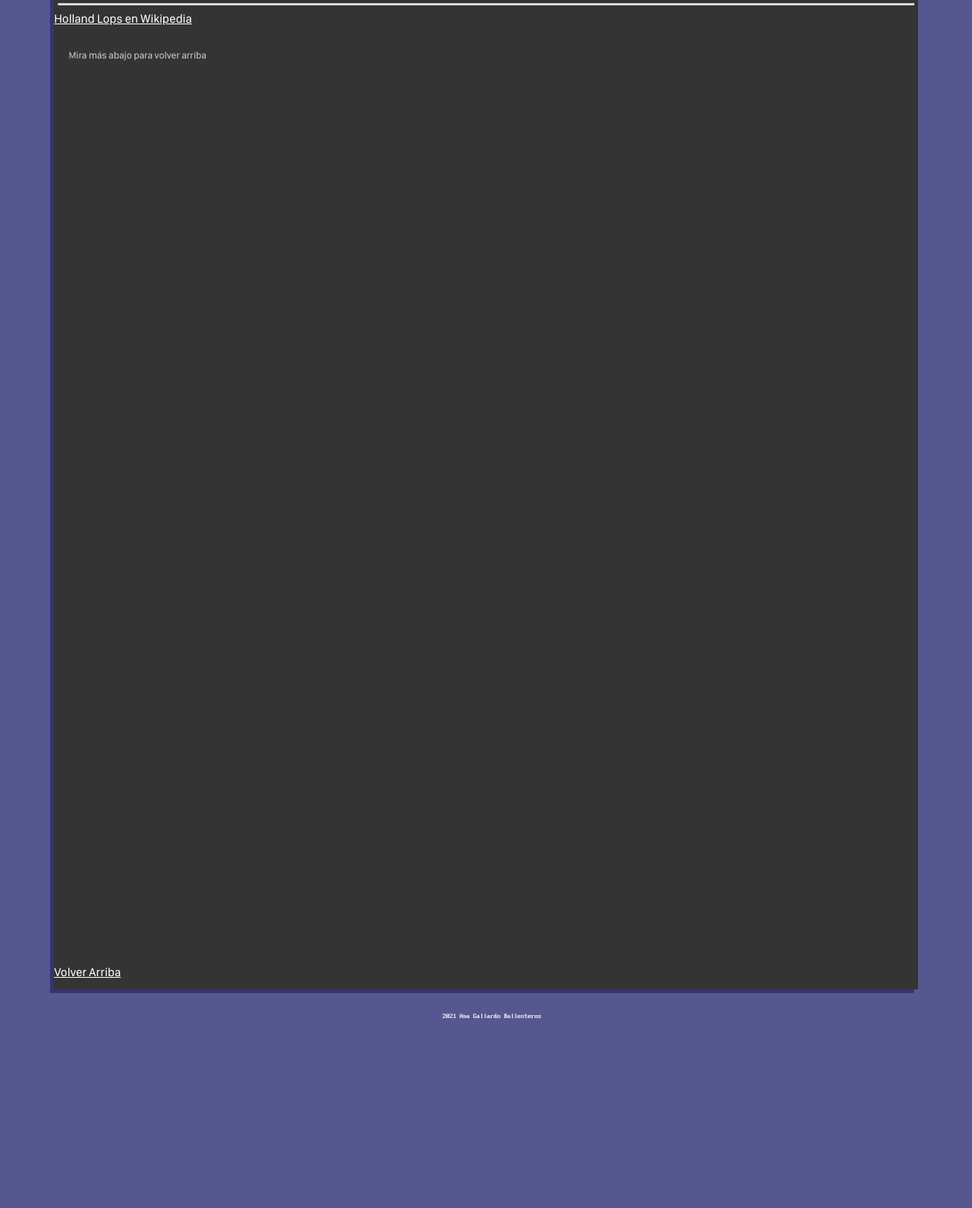
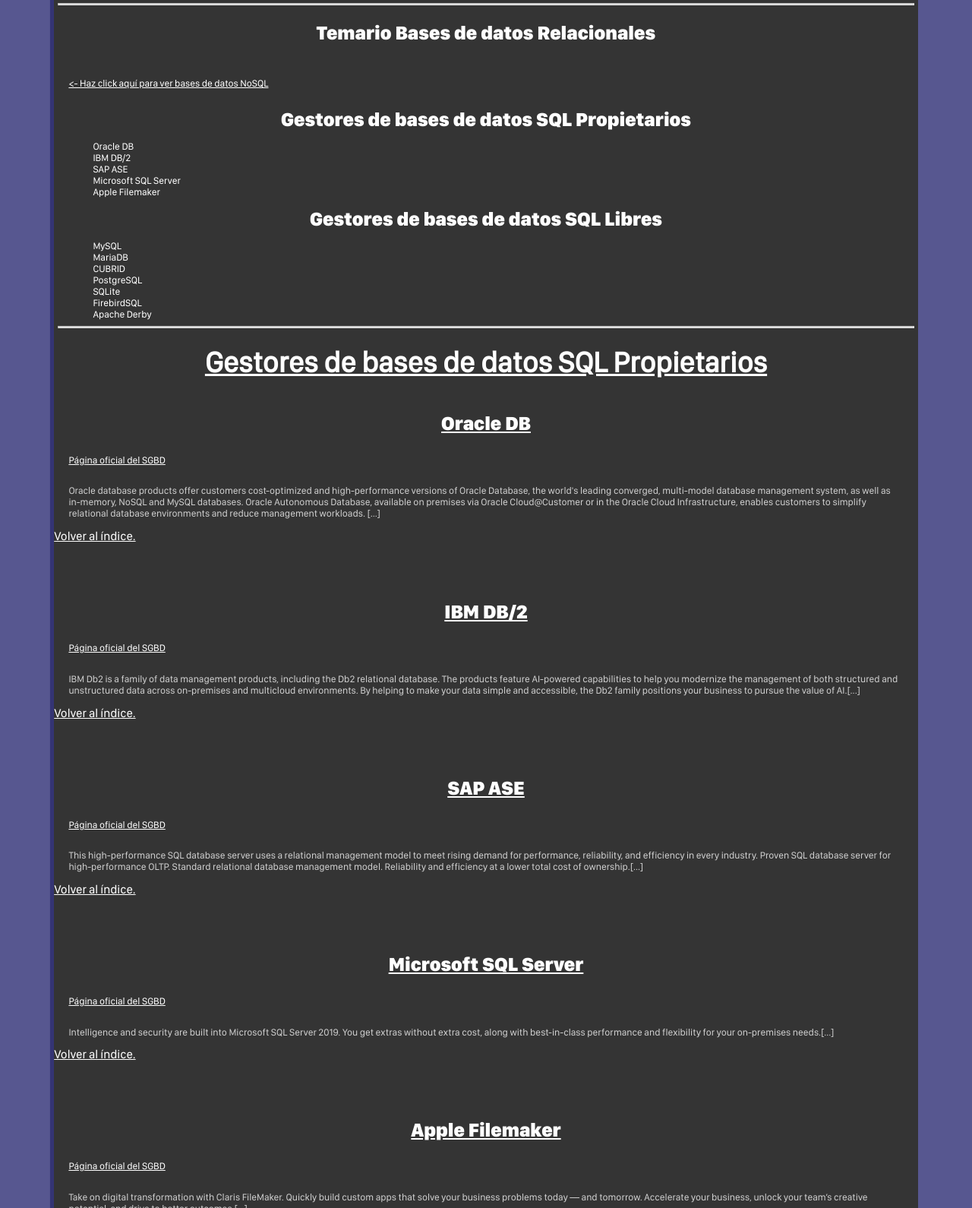
Before and after one commit to ZanaGB/ZanaGB.github.io, a plain HTML site: page ASIR/ejercicio3.html in a window 1280 px wide. Shown: the part 456-2046 px from the top of the page at 76% size. Before the commit the page ends 1819 px from the top, so only its background shows below. Drawn offline with Linux system fonts and the light colour scheme.

Commit message:
Update ejercicio3.html

```diff
--- a/ASIR/ejercicio3.html
+++ b/ASIR/ejercicio3.html
@@ -22,66 +22,81 @@
 			<a class="Unselected" href="/index.html">VOLVER A LA PAGINA PRINCIPAL</a>
 		</nav>
 		<article>
-			<a name="enlaces" href="#abajo"><h1>Tipos de Enlaces</h1></a>
+			<h1>Ejercicio de Enlaces</h1>
 			<hr>
-			<a href="https://wikipedia.org/">Holland Lops en Wikipedia</a>
+			<h2>Temario Bases de datos Relacionales</h2>
 			<br>
-			<p>Mira más abajo para volver arriba</p>
-			<p></p>
+			<p><span class="Emphasis"><a href="/pages/articles/SGBDNoSQL.html">&lt;- Haz click aquí para ver bases de datos NoSQL</a></span></p>
+			<ul class="TOC" id="Indice">
+				<li><h2><a href="#SGBDProp">Gestores de bases de datos SQL Propietarios</a></h2></li>
+				<li><span class="TabulationTwo"><span><a href="#Oracle">Oracle DB</a></li>
+				<li><span class="TabulationTwo"><span><a href="#IBMDB2">IBM DB&sol;2</a></li>
+				<li><span class="TabulationTwo"><span><a href="#SAPASE">SAP ASE</a></li>
+				<li><span class="TabulationTwo"><span><a href="#MSSQL">Microsoft SQL Server</a></h2></li>
+				<li><span class="TabulationTwo"><span><a href="#Filemaker">Apple Filemaker</a></li>
+				<li><h2><a href="#SGBDLibre">Gestores de bases de datos SQL Libres</a></h2></li>
+				<li><span class="TabulationTwo"><span><a href="#MySQL">MySQL</a></li>
+				<li><span class="TabulationTwo"><span><a href="#MariaDB">MariaDB</a></li>
+				<li><span class="TabulationTwo"><span><a href="#CUBRID">CUBRID</a></li>
+				<li><span class="TabulationTwo"><span><a href="#Postgres">PostgreSQL</a></li>
+				<li><span class="TabulationTwo"><span><a href="#SQLite">SQLite</a></li>
+				<li><span class="TabulationTwo"><span><a href="#Firebird">FirebirdSQL</a></li>
+				<li><span class="TabulationTwo"><span><a href="#Derby">Apache Derby</a></li>
+			</ul>
+			<hr>
+			<h1><a name="SGBDProp">Gestores de bases de datos SQL Propietarios</a></h1>
+			<br>
+			<h2><a name="Oracle">Oracle DB</a></h2>
+			<p><span class="Emphasis"><a href="https://www.oracle.com/database/">Página oficial del SGBD</a></span></p>
+			<p>Oracle database products offer customers cost-optimized and high-performance versions of Oracle Database, the world's leading converged, multi-model database management system, as well as in-memory, NoSQL and MySQL databases. Oracle Autonomous Database, available on premises via Oracle Cloud@Customer or in the Oracle Cloud Infrastructure, enables customers to simplify relational database environments and reduce management workloads. [...]</p>
+			<a href="#Indice">Volver al índice.</a>
 			<br>
 			<p></p>
 			<br>
-			<p></p>
+			<h2><a name="IBMDB2">IBM DB&sol;2</a></h2>
+			<p><span class="Emphasis"><a href="https://www.ibm.com/analytics/db2">Página oficial del SGBD</a></span></p>
+			<p>IBM Db2 is a family of data management products, including the Db2 relational database. The products feature AI-powered capabilities to help you modernize the management of both structured and unstructured data across on-premises and multicloud environments. By helping to make your data simple and accessible, the Db2 family positions your business to pursue the value of AI.[...]</p>
+			<a href="#Indice">Volver al índice.</a>
 			<br>
 			<p></p>
 			<br>
-			<p></p>
+			<h2><a name="SAPASE">SAP ASE</a></h2>
+			<p><span class="Emphasis"><a href="https://www.sap.com/products/sybase-ase.html">Página oficial del SGBD</a></span></p>
+			<p>This high-performance SQL database server uses a relational management model to meet rising demand for performance, reliability, and efficiency in every industry. Proven SQL database server for high-performance OLTP. Standard relational database management model. Reliability and efficiency at a lower total cost of ownership.[...]</p>
+			<a href="#Indice">Volver al índice.</a>
 			<br>
 			<p></p>
 			<br>
-			<p></p>
+			<h2><a name="MSSQL">Microsoft SQL Server</a></h2>
+			<p><span class="Emphasis"><a href="https://www.microsoft.com/en-us/sql-server">Página oficial del SGBD</a></span></p>
+			<p>Intelligence and security are built into Microsoft SQL Server 2019. You get extras without extra cost, along with best-in-class performance and flexibility for your on-premises needs.[...]</p>
+			<a href="#Indice">Volver al índice.</a>
 			<br>
 			<p></p>
 			<br>
-			<p></p>
+			<h2><a name="FileMaker">Apple Filemaker</a></h2>
+			<p><span class="Emphasis"><a href="https://www.claris.com/filemaker/">Página oficial del SGBD</a></span></p>
+			<p>Take on digital transformation with Claris FileMaker. Quickly build custom apps that solve your business problems today — and tomorrow. Accelerate your business, unlock your team’s creative potential, and drive to better outcomes.[...]</p>
+			<a href="#Indice">Volver al índice.</a>
 			<br>
 			<p></p>
 			<br>
-			<p></p>
+			<h1><a name="SGBDLibre">Gestores de bases de datos SQL Libres</a></h1>
+			<br>
+			<h2><a name="MySQL">MySQL</a></h2>
+			<p><span class="Emphasis"><a href="https://www.mysql.com/">Página oficial del SGBD</a></span></p>
+			<p>MySQL Database Service is a fully managed database service to deploy cloud-native applications. HeatWave, an integrated, high-performance query accelerator boosts MySQL performance by 5400x.[...]</p>
+			<a href="#Indice">Volver al índice.</a>
 			<br>
 			<p></p>
 			<br>
-			<p></p>
+			<h2><a name="MariaDB">MariaDB</a></h2>
+			<p><span class="Emphasis"><a href="https://mariadb.org/">Página oficial del SGBD</a></span></p>
+			<p>MariaDB Server is one of the most popular open source relational databases. It’s made by the original developers of MySQL and guaranteed to stay open source. It is part of most cloud offerings and the default in most Linux distributions.[...]</p>
+			<a href="#Indice">Volver al índice.</a>
 			<br>
 			<p></p>
 			<br>
-			<p></p>
-			<br>
-			<p></p>
-			<br>
-			<p></p>
-			<br>
-			<p></p>
-			<br>
-			<p></p>
-			<br>
-			<p></p>
-			<br>
-			<p></p>
-			<br>
-			<p></p>
-			<br>
-			<p></p>
-			<br>
-			<p></p>
-			<br>
-			<p></p>
-			<br>
-			<p></p>
-			<br>
-			<p></p>
-			<br>
-			<a name="abajo" href="#enlaces">Volver Arriba</a>
 		</article>
         <footer>
 			<p>2021 Ana Gallardo Ballesteros</p>
```
